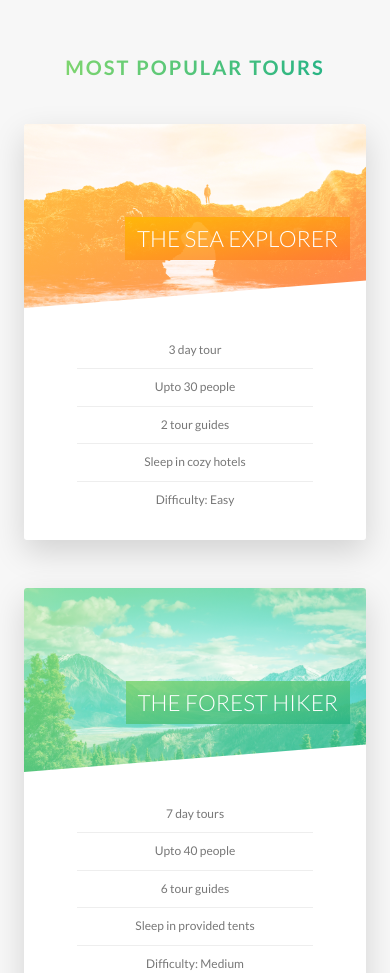
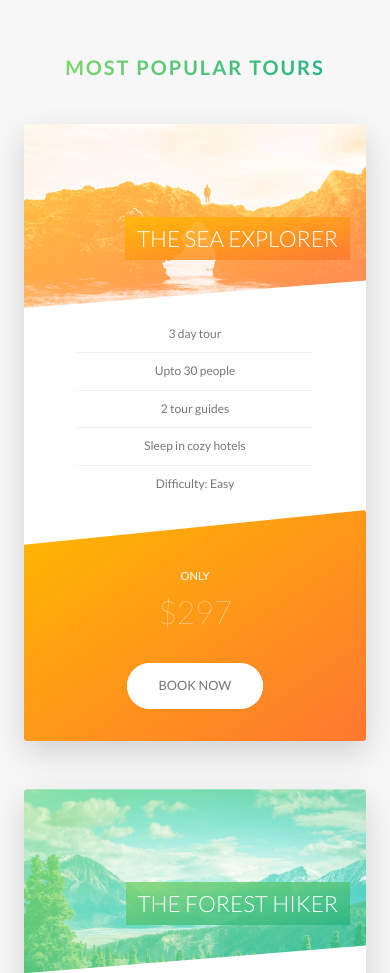
Before and after one commit to nikhilx/advanced-css, a website: page index.html in a window 390 px wide. Shown: the part 2560-3533 px from the top of the page. Drawn offline with Linux system fonts and the light colour scheme.

Commit message:
Cardss (tour section) media queries

```diff
--- a/scss/components/_card.scss
+++ b/scss/components/_card.scss
@@ -7,7 +7,7 @@
 
     &__side {
         height: 52rem;
-        transition: all .8s ease;
+        transition: all 0.8s ease;
         position: absolute;
         top: 0;
         left: 0;
@@ -15,7 +15,7 @@
         backface-visibility: hidden;
         border-radius: 3px;
         overflow: hidden;
-        box-shadow: 0 1.5rem 4rem rgba($color-black, .15);
+        box-shadow: 0 1.5rem 4rem rgba($color-black, 0.15);
 
         &--front {
             background-color: $color-white;
@@ -55,16 +55,18 @@
         clip-path: polygon(0 0, 100% 0, 100% 85%, 0 100%);
 
         &--1 {
-            background-image: linear-gradient(to right bottom, $color-secondary-light, $color-secondary-dark), url('../img/nat-5.jpg');
+            background-image: linear-gradient(to right bottom, $color-secondary-light, $color-secondary-dark),
+                url("../img/nat-5.jpg");
         }
 
         &--2 {
-            background-image: linear-gradient(to right bottom, $color-primary-light, $color-primary-dark), url('../img/nat-6.jpg');
-
+            background-image: linear-gradient(to right bottom, $color-primary-light, $color-primary-dark),
+                url("../img/nat-6.jpg");
         }
 
         &--3 {
-            background-image: linear-gradient(to right bottom, $color-tertiary-light, $color-tertiary-dark), url('../img/nat-7.jpg');
+            background-image: linear-gradient(to right bottom, $color-tertiary-light, $color-tertiary-dark),
+                url("../img/nat-7.jpg");
         }
     }
 
@@ -88,21 +90,27 @@
         box-decoration-break: clone;
 
         &--1 {
-            background-image: linear-gradient(to right bottom,
-                    rgba($color-secondary-light, .85),
-                    rgba($color-secondary-dark, .85));
+            background-image: linear-gradient(
+                to right bottom,
+                rgba($color-secondary-light, 0.85),
+                rgba($color-secondary-dark, 0.85)
+            );
         }
 
         &--2 {
-            background-image: linear-gradient(to right bottom,
-                    rgba($color-primary-light, .85),
-                    rgba($color-primary-dark, .85));
+            background-image: linear-gradient(
+                to right bottom,
+                rgba($color-primary-light, 0.85),
+                rgba($color-primary-dark, 0.85)
+            );
         }
 
         &--3 {
-            background-image: linear-gradient(to right bottom,
-                    rgba($color-tertiary-light, .85),
-                    rgba($color-tertiary-dark, .85));
+            background-image: linear-gradient(
+                to right bottom,
+                rgba($color-tertiary-light, 0.85),
+                rgba($color-tertiary-dark, 0.85)
+            );
         }
     }
 
@@ -152,4 +160,50 @@
         font-size: 6rem;
         font-weight: 100;
     }
+
+    @include respond($breakpoint-tab-port) {
+        //FUNCTIONALITY
+        height: auto;
+        border-radius: 3px;
+        background-color: $color-white;
+        box-shadow: 0 1.5rem 4rem rgba($color-black, 0.15);
+
+        &__side {
+            height: auto;
+            position: relative;
+            box-shadow: none;
+
+            &--back {
+                transform: rotateY(0);
+                clip-path: polygon(0 15%, 100% 0, 100% 100%, 0% 100%);
+            }
+        }
+
+        &__details {
+            padding: 1rem 3rem;
+        }
+
+        //Rotating -180 degree to get a uniform rotate effect instead of half rotate
+        &:hover &__side--front {
+            transform: rotateY(0);
+        }
+
+        //BACK_STYLING
+        &__cta {
+            position: relative;
+            top: 0;
+            left: 0;
+            transform: translate(0);
+            width: 100%;
+            padding: 7rem 4rem 4rem 4rem;
+        }
+
+        &__price-box {
+            margin-bottom: 3rem;
+        }
+
+        &__price-value {
+            font-size: 4rem;
+        }
+    }
 }
```
Also changed, not shown: css/style.css.
